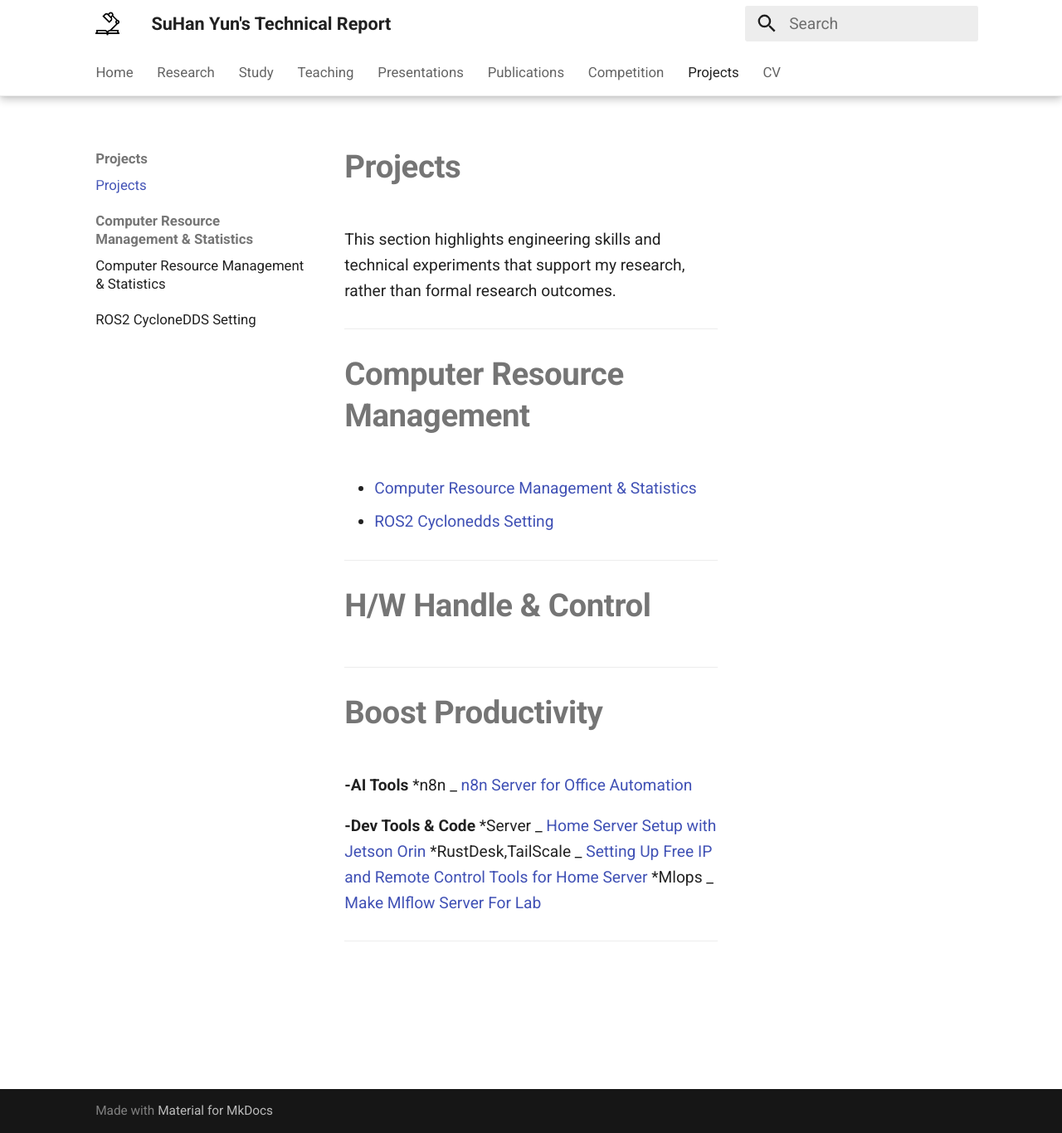
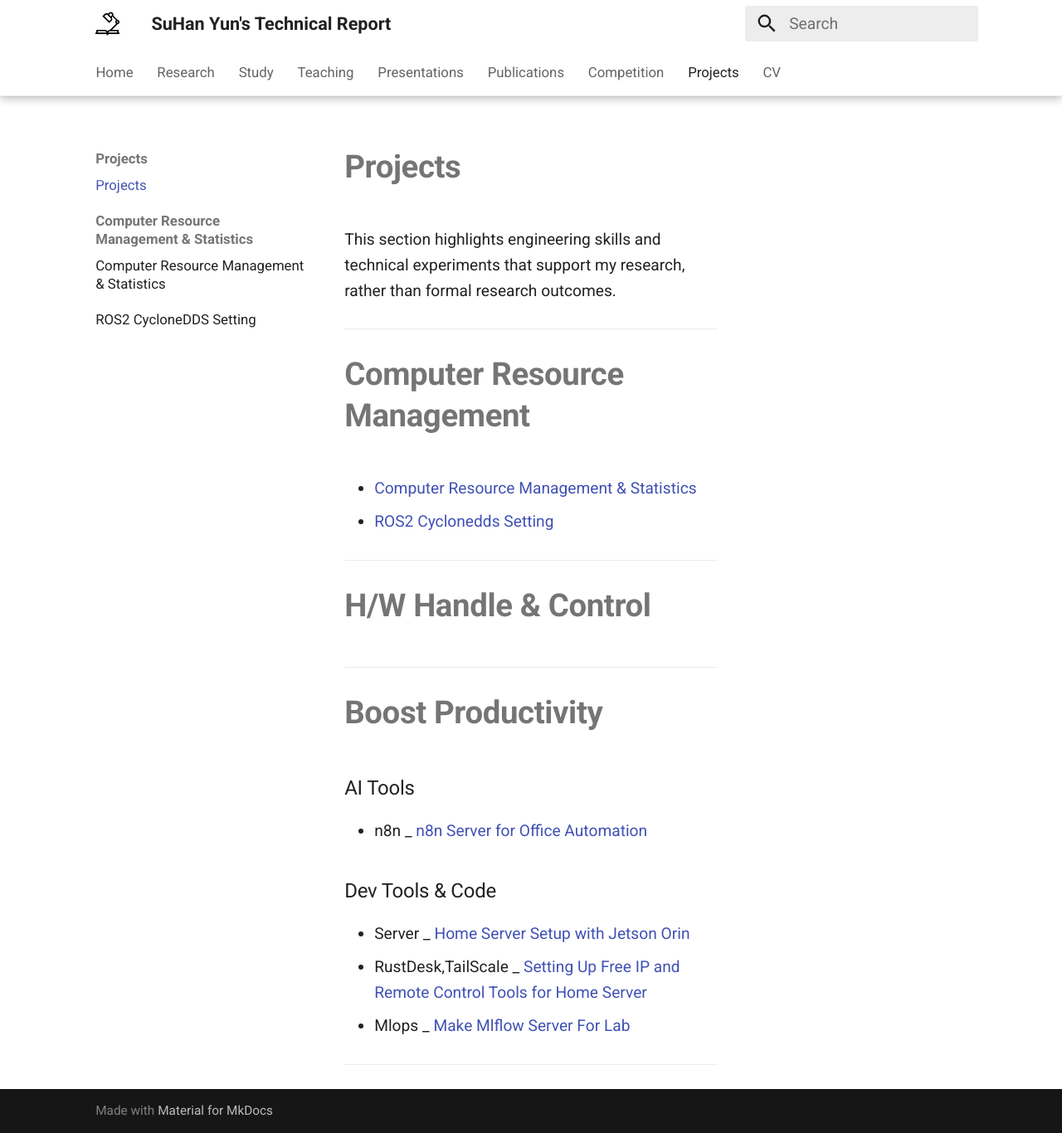
Before and after one commit to YSH-research/YSH-research.github.io, an MkDocs documentation site: the page built from docs/Project/projects.md, in a window 1280 px wide and 1366 px high. Shown: the whole window at 83% size. Built offline with MkDocs 1.6.1 and Material for MkDocs 9.7.7, drawn with Linux system fonts in a browser that asks for light colours.

```diff
--- a/docs/Project/projects.md
+++ b/docs/Project/projects.md
@@ -17,12 +17,12 @@ This section highlights engineering skills and technical experiments that suppor
 
 # **Boost Productivity**
 
-**-AI Tools**
-    *n8n _ [n8n Server for Office Automation]()
+### AI Tools
+- n8n _ [n8n Server for Office Automation]()
 
-**-Dev Tools & Code**
-    *Server _ [Home Server Setup with Jetson Orin]()
-    *RustDesk,TailScale _ [Setting Up Free IP and Remote Control Tools for Home Server]()
-    *Mlops _ [Make Mlflow Server For Lab]()
+### Dev Tools & Code
+- Server _ [Home Server Setup with Jetson Orin]()
+- RustDesk,TailScale _ [Setting Up Free IP and Remote Control Tools for Home Server]()
+- Mlops _ [Make Mlflow Server For Lab]()
 
 ---
```
